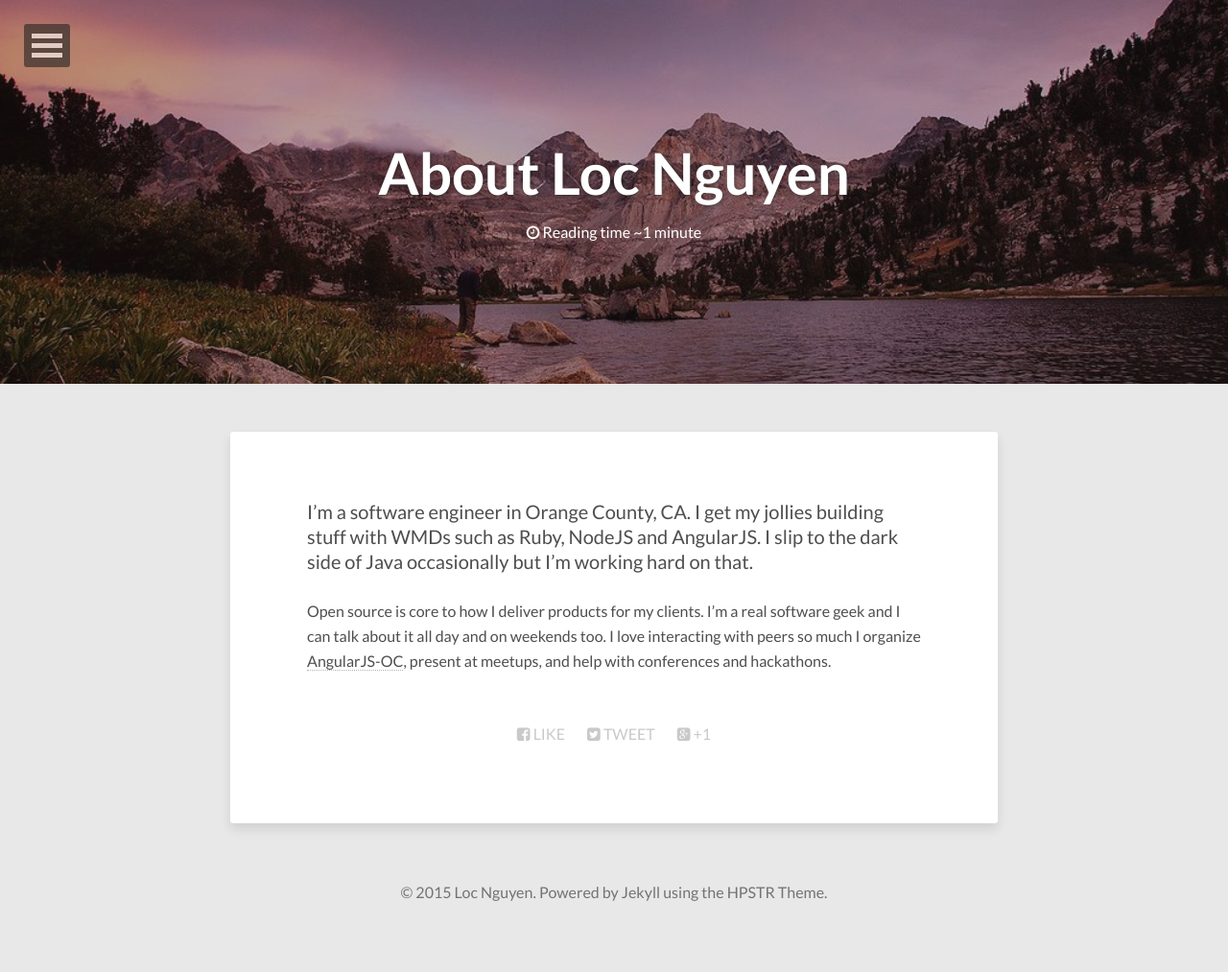
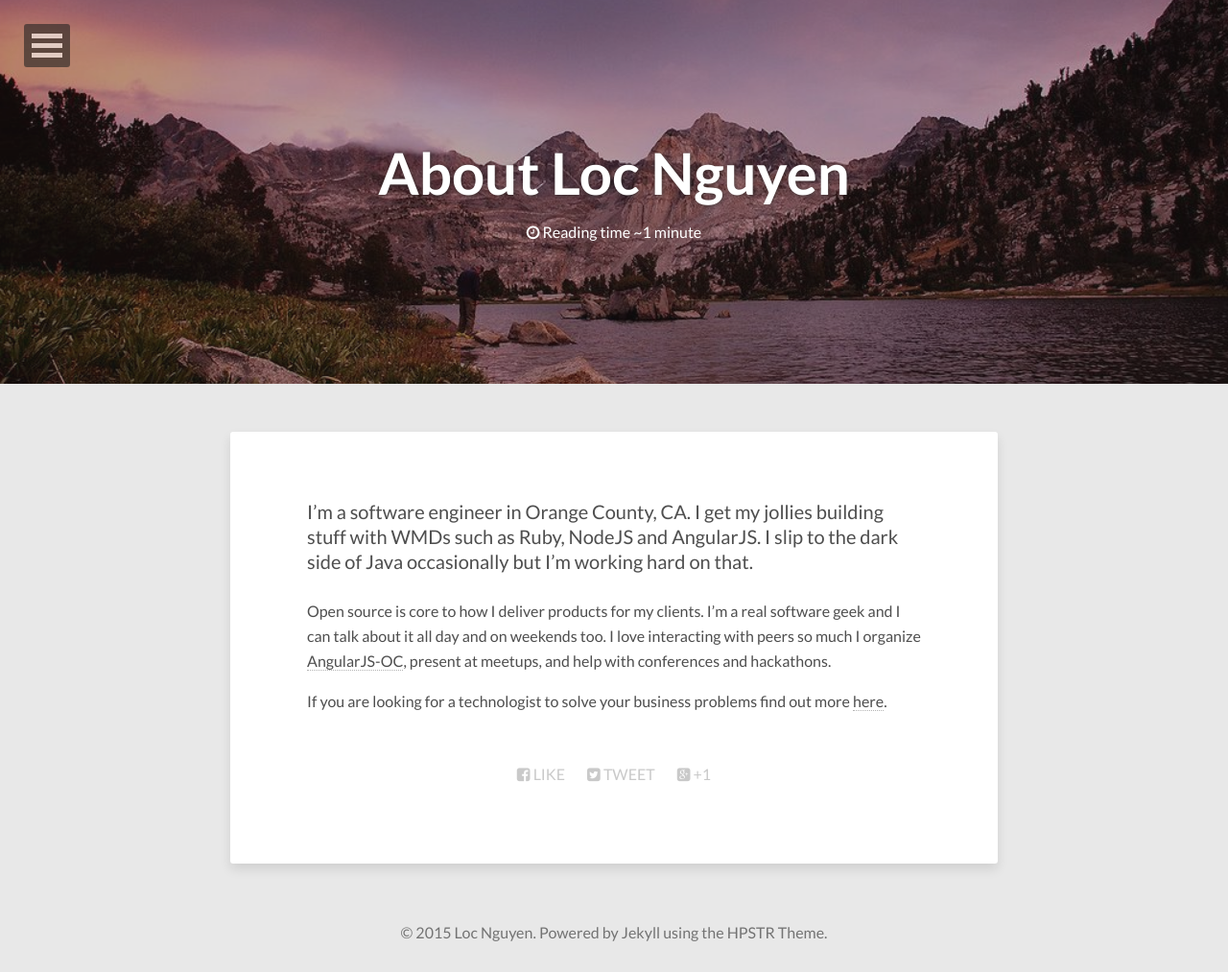
Before and after one commit to locnguyen/locnguyen.github.io, a Jekyll site: the page built from about/index.md, in a window 1280 px wide. Shown: the whole page at 96% size. Built offline with Jekyll 4.4.1, drawn with Linux system fonts in a browser that asks for light colours; nearby versions of some CDN libraries; before the commit the page ends 971 px from its top, so only the background shows below that.

Commit message:
Link to consulting page in about text

```diff
--- a/about/index.md
+++ b/about/index.md
@@ -13,3 +13,5 @@
 all day and on weekends too. I love interacting with peers so much I organize
 [AngularJS-OC](http://www.meetup.com/AngularJS-OC), present at  meetups, and help with conferences and
 hackathons.
+
+If you are looking for a technologist to solve your business problems find out more [here]({{site_url}}/consulting).
```
